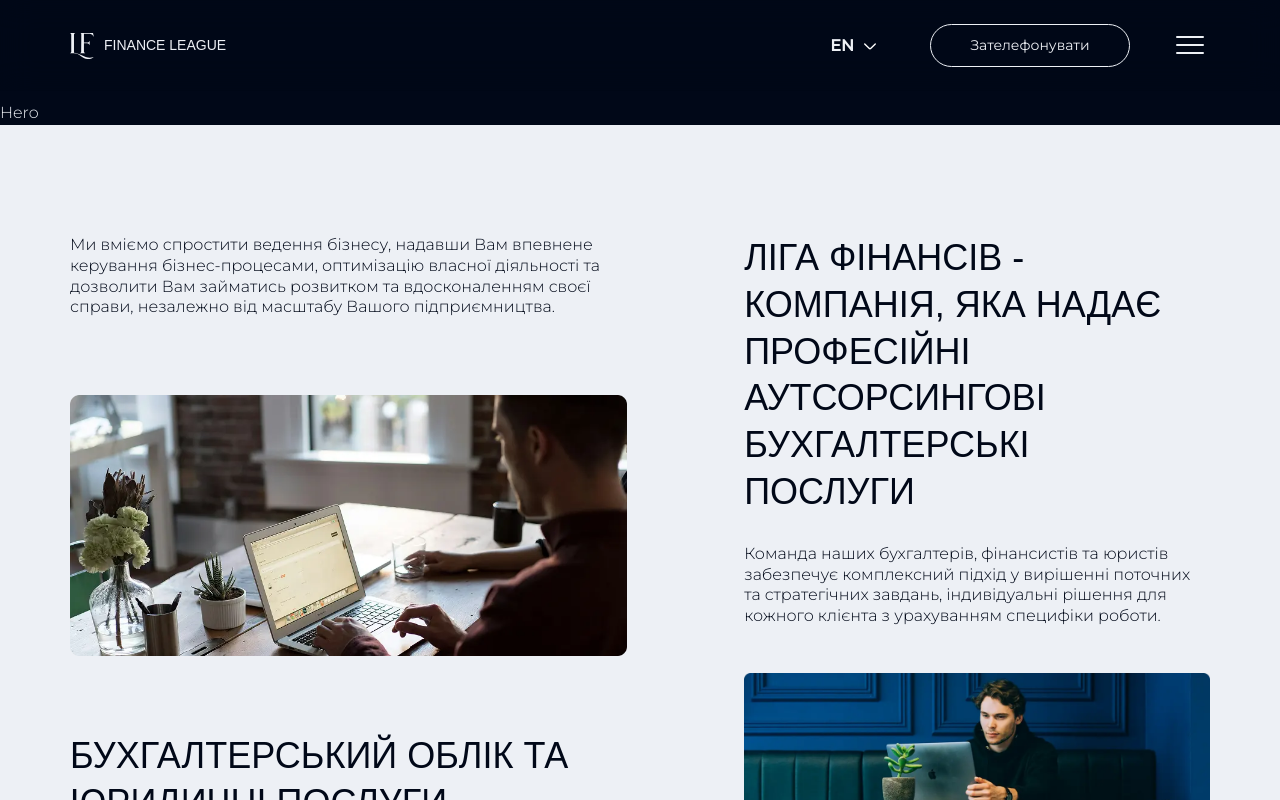
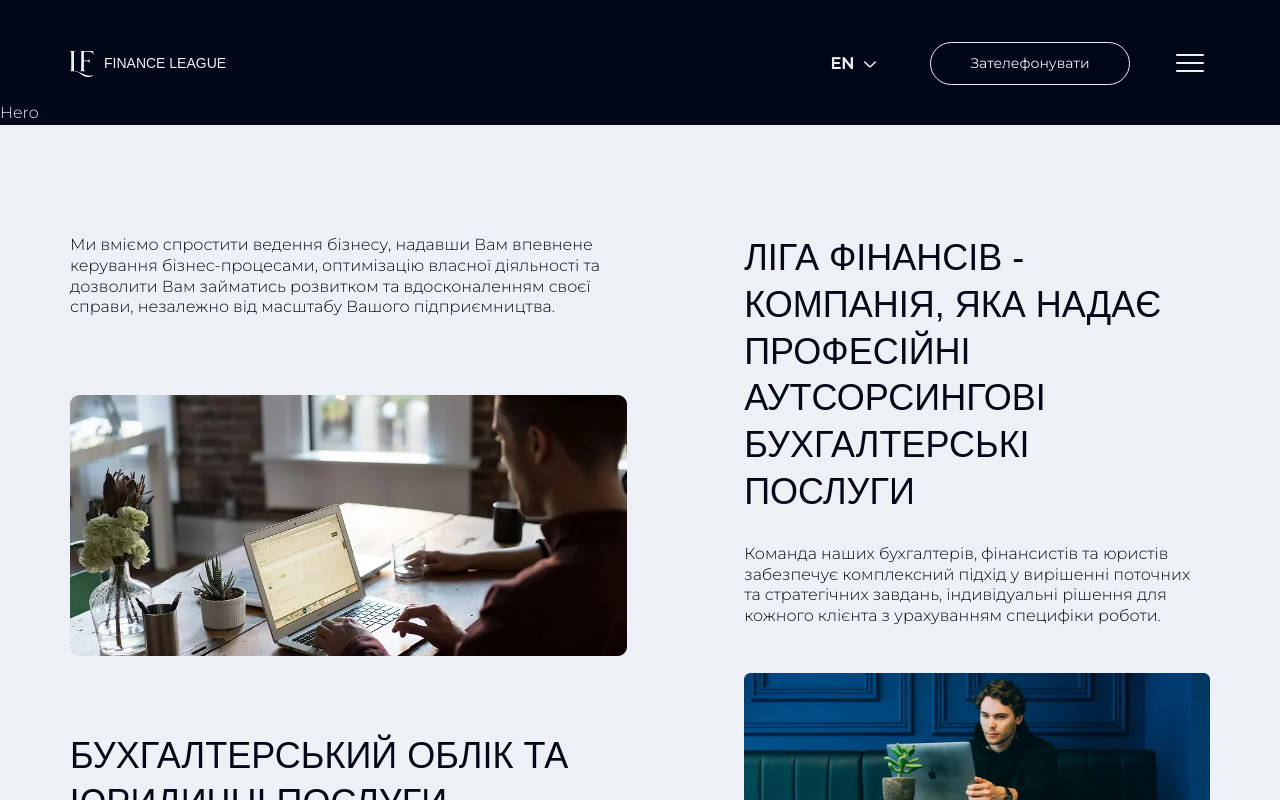
Before and after one commit to cyanidium-dev/liga-finance, a Next.js app: page /en in a window 1280 px wide. Shown: the top 800 px of the page. Built offline with nearby package versions, Linux system fonts and the light colour scheme; a web font is replaced by a local one.

Commit message:
updated header

```diff
--- a/src/components/shared/header/BurgerMenuButton.tsx
+++ b/src/components/shared/header/BurgerMenuButton.tsx
@@ -21,8 +21,8 @@ export default function BurgerMenuButton({
       onClick={toggleHeaderMenuOpen}
       className="group relative z-[60] size-10 px-[6px] py-[10px] outline-none before:content-['']
              before:absolute before:-z-10 before:top-0 before:left-0 before:rounded-full before:size-10 before:opacity-0 before:transition
-             before:duration-1000 before:ease-out active:before:opacity-10 focus-visible:before:opacity-100 laptop:hover:before:opacity-100
-             before:bg-blue before:blur-[10px]"
+             before:duration-1000 before:ease-out active:before:opacity-100 focus-visible:before:opacity-100 laptop:hover:before:opacity-100
+             before:bg-blue before:blur-[10px] supports-[backdrop-filter]:before:blur-[10px]"
     >
       <div className="w-full h-full rotate-0 ">
         <span
--- a/src/components/shared/header/Header.tsx
+++ b/src/components/shared/header/Header.tsx
@@ -14,7 +14,7 @@ export default function Header() {
   const t = useTranslations("buttons");
 
   return (
-    <header className="fixed z-10 w-dvw py-6 backdrop-blur-lg bg-black bg-opacity-40">
+    <header className="fixed z-10 w-dvw py-6 xl:pt-[42px] xl:pb-[19px] backdrop-blur-lg bg-black bg-opacity-40">
       <div className="flex justify-between container max-w-[1920px]">
         <Logo />
         <div className="flex gap-x-6 xl:gap-x-10 items-center">
```
